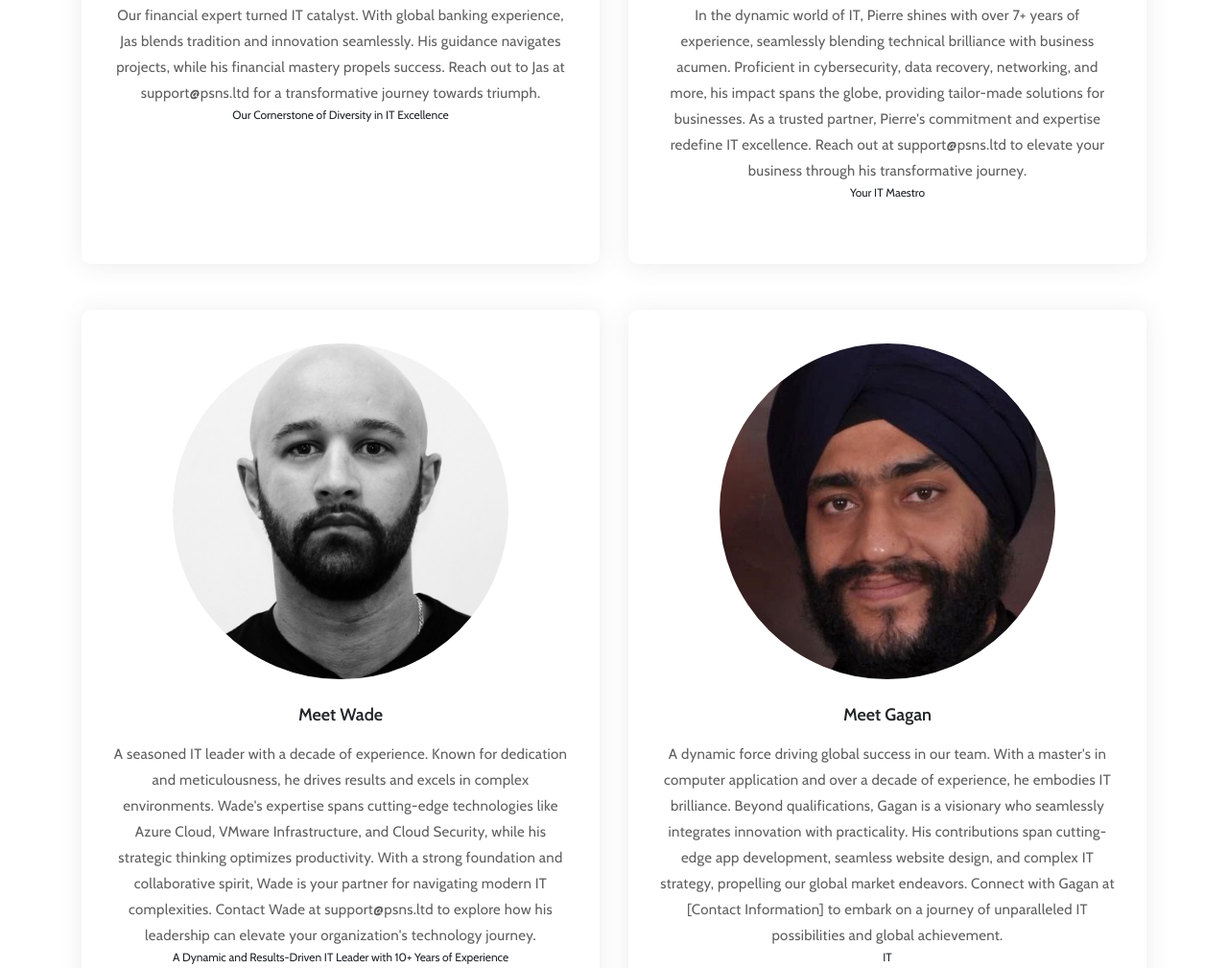
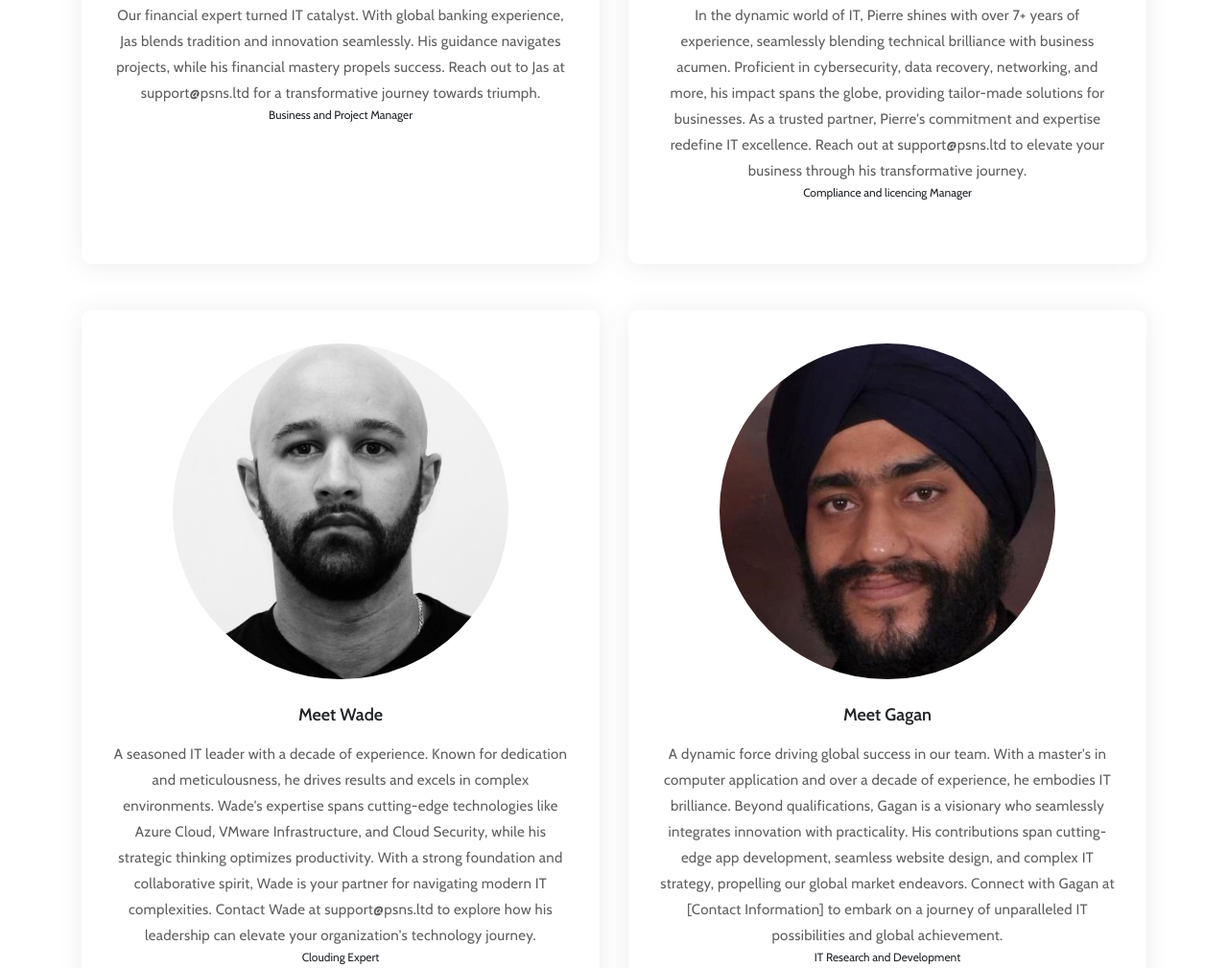
Before and after one commit to gdsa006/progressive-services-solutions, a plain HTML site: page about.html in a window 1280 px wide. Shown: the part 1685-2694 px from the top of the page at 96% size. Drawn offline with nearby package versions, Linux system fonts and the light colour scheme; some icons are missing.

Commit message:
Update about.html

```diff
--- a/about.html
+++ b/about.html
@@ -176,7 +176,7 @@
                         </div>
                         <h3>Meet <span>Jas</span></h3>
                         <p>Our financial expert turned IT catalyst. With global banking experience, Jas blends tradition and innovation seamlessly. His guidance navigates projects, while his financial mastery propels success. Reach out to Jas at support@psns.ltd for a transformative journey towards triumph.</p>
-                        <small>Our Cornerstone of Diversity in IT Excellence</small>
+                        <small>Business and Project Manager</small>
                     </div>
                 </div>
                 <div class="col-lg-6 col-md-6 mb-5">
@@ -187,7 +187,7 @@
                         <h3>Meet <span>Pierre</span></h3>
                         <p>In the dynamic world of IT, Pierre shines with over 7+ years of experience, seamlessly blending technical brilliance with business acumen. Proficient in cybersecurity, data recovery, networking, and more, his impact spans the globe, providing tailor-made solutions for businesses. As a trusted partner, Pierre's commitment and expertise redefine IT excellence. Reach out at support@psns.ltd to elevate your business through his transformative journey.
                         </p>
-                        <small>Your IT Maestro</small>
+                        <small>Compliance and licencing Manager</small>
                     </div>
                 </div>
                 <div class="col-lg-6 col-md-6 mb-5">
@@ -198,7 +198,7 @@
                         <h3>Meet <span>Wade</span></h3>
                         <p>A seasoned IT leader with a decade of experience. Known for dedication and meticulousness, he drives results and excels in complex environments. Wade's expertise spans cutting-edge technologies like Azure Cloud, VMware Infrastructure, and Cloud Security, while his strategic thinking optimizes productivity. With a strong foundation and collaborative spirit, Wade is your partner for navigating modern IT complexities. Contact Wade at support@psns.ltd to explore how his leadership can elevate your organization's technology journey.
                         </p>
-                        <small>A Dynamic and Results-Driven IT Leader with 10+ Years of Experience</small>
+                        <small>Clouding Expert</small>
                     </div>
                 </div>
 
@@ -212,7 +212,7 @@
                         <h3>Meet <span>Gagan</span></h3>
                         <p>A dynamic force driving global success in our team. With a master's in computer application and over a decade of experience, he embodies IT brilliance. Beyond qualifications, Gagan is a visionary who seamlessly integrates innovation with practicality. His contributions span cutting-edge app development, seamless website design, and complex IT strategy, propelling our global market endeavors. Connect with Gagan at [Contact Information] to embark on a journey of unparalleled IT possibilities and global achievement.
                         </p>
-                        <small>IT</small>
+                        <small>IT Research and Development</small>
                     </div>
                 </div>
 
```
